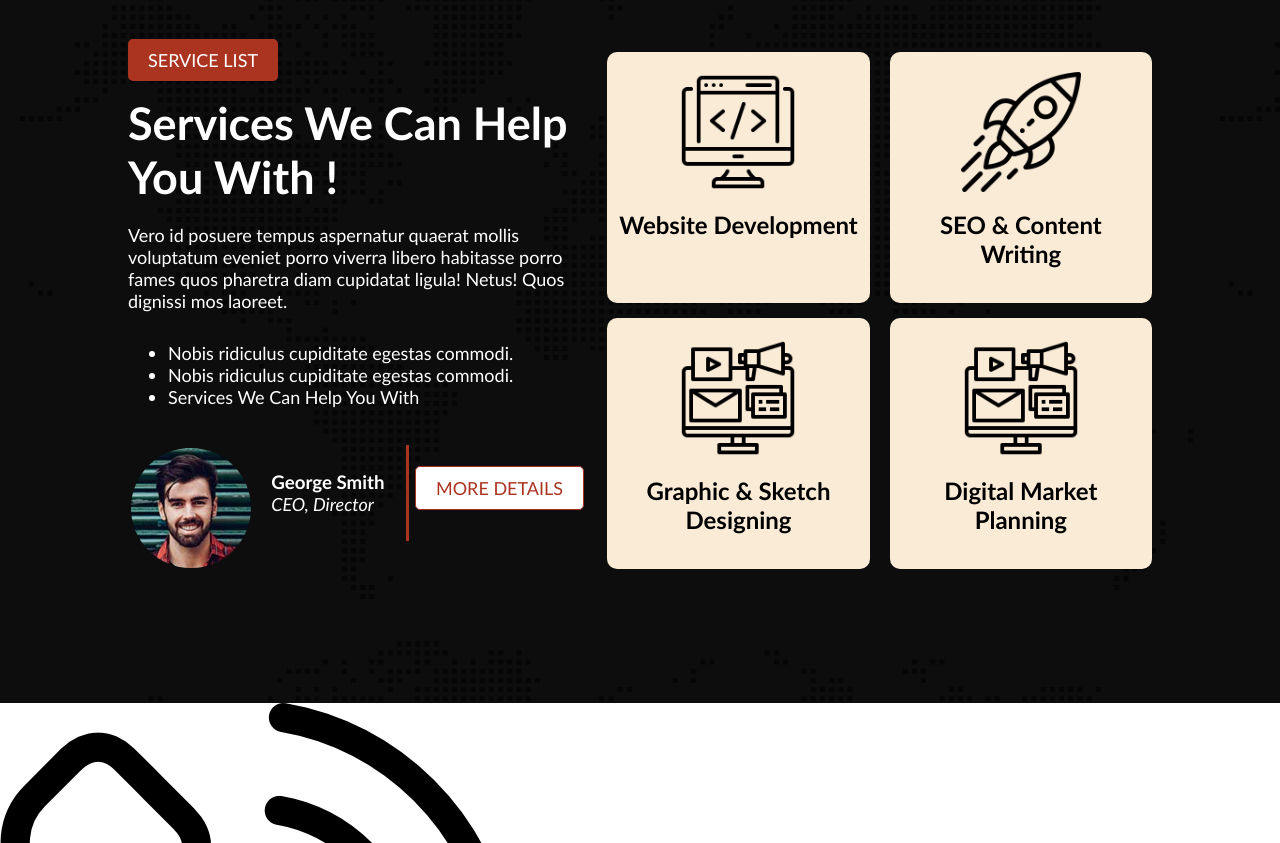
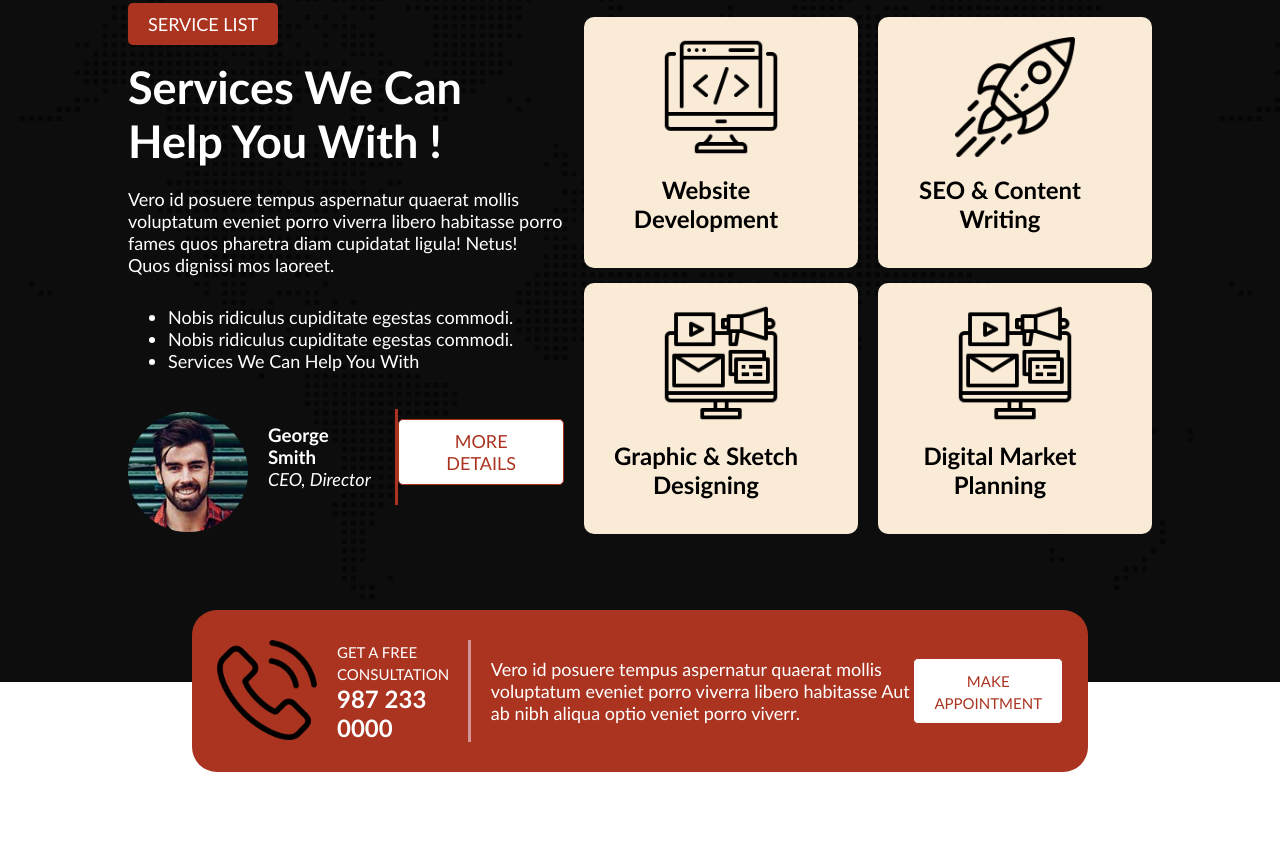
Before and after one commit to mahamudulhasan-me/Digital-Agency, a plain HTML site: page index.html in a window 1280 px wide. Shown: the part 897-1740 px from the top of the page. Drawn offline with Linux system fonts and the light colour scheme.

Commit message:
appointment card complete

```diff
--- a/css/style.css
+++ b/css/style.css
@@ -103,9 +103,8 @@ nav {
 /* Service Style CSS  */
 .service-section {
   width: 100%;
-  height: 100vh;
   background: url(../images/footer-bg.png), hsla(0, 0%, 0%, 0.95);
-  padding: 120px 10%;
+  padding: 100px 10% 150px;
   display: flex;
   justify-content: space-between;
   align-items: center;
@@ -174,3 +173,36 @@ nav {
   height: 120px;
   margin-bottom: 15px;
 }
+
+/* Appoinment card style  */
+.appointment-card {
+  display: flex;
+  width: 70%;
+  margin: 0 auto;
+  background-color: #ab3421;
+  padding: 30px 25px;
+  align-items: center;
+  color: #ffffff;
+  border-radius: 25px;
+  position: relative;
+  bottom: 72px;
+}
+.mob-number {
+  width: 30%;
+  display: flex;
+  border-right: 3px solid #d19595;
+}
+.mob-number img {
+  width: 100px;
+  height: 100px;
+  margin-right: 20px;
+}
+.mob-number p,
+h2 {
+  margin-right: 30px;
+}
+.appoint-info {
+  display: flex;
+  justify-content: space-between;
+  padding-left: 20px;
+}
--- a/index.html
+++ b/index.html
@@ -100,7 +100,7 @@
         <div class="mob-number">
           <img src="./images/icons/phone-call.png" alt="" />
           <div>
-            <p>GET A FREE CONSULTATION</p>
+            <p><small>GET A FREE CONSULTATION</small></p>
             <h2>987 233 0000</h2>
           </div>
         </div>
@@ -110,7 +110,7 @@
             porro viverra libero habitasse Aut ab nibh aliqua optio veniet porro
             viverr.
           </p>
-          <button class="primary-btn2">Make Appointment</button>
+          <button class="primary-btn2"><small>Make Appointment</small></button>
         </div>
       </section>
     </main>
```
